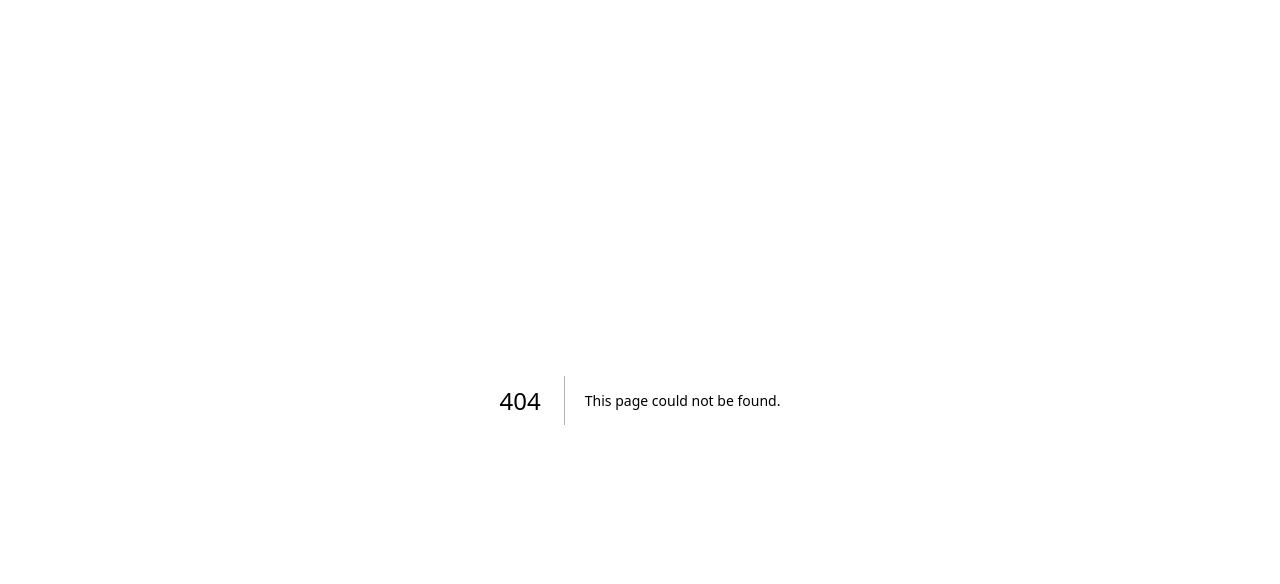
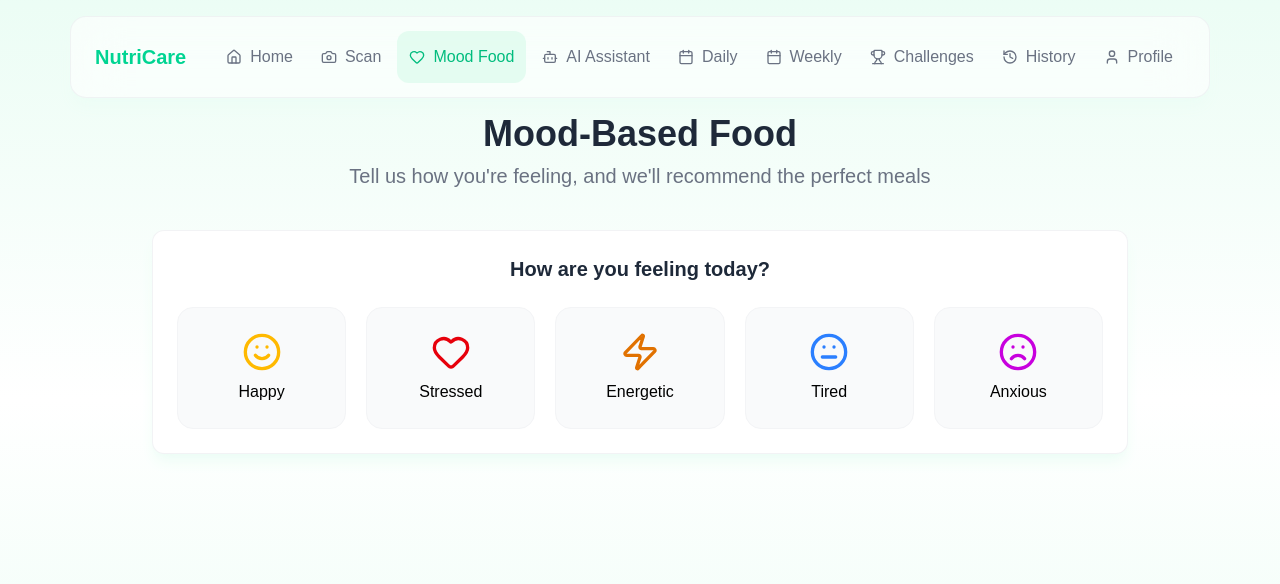
Before and after one commit to yowxy/FE-NutriCare, a Next.js app: page /mood in a window 1280 px wide. Before the commit this address had no page. Shown: the top 584 px of the page. Built offline with nearby package versions, Linux system fonts and the light colour scheme.

Commit message:
feat: create food mood page

```diff
--- /dev/null
+++ b/app/mood/page.tsx
@@ -0,0 +1,133 @@
+"use client";
+import Navbar from "@/components/Navbar";
+import { Frown, Heart, Meh, Smile, Zap } from "lucide-react";
+import { useState } from "react";
+
+const mood = [
+  {
+    icon: <Smile className="w-10 h-10 text-amber-400" />,
+    title: "Happy",
+    bg_color: "bg-amber-50",
+  },
+  {
+    icon: <Heart className="w-10 h-10 text-red-600" />,
+    title: "Stressed",
+    bg_color: "bg-red-100",
+  },
+  {
+    icon: <Zap className="w-10 h-10 text-amber-600" />,
+    title: "Energetic",
+    bg_color: "bg-amber-100",
+  },
+  {
+    icon: <Meh className="w-10 h-10 text-blue-500" />,
+    title: "Tired",
+    bg_color: "bg-blue-50",
+  },
+  {
+    icon: <Frown className="w-10 h-10 text-fuchsia-600" />,
+    title: "Anxious",
+    bg_color: "bg-fuchsia-100",
+  },
+];
+
+const menu = [
+  {
+    food: "Salmon with Quinoa",
+    desc: "Rich in Omega-3 to reduce stress and anxiety",
+    cal: 420,
+  },
+  {
+    food: "Dark Chocolate & Berries",
+    desc: "Antioxidants and mood-boosting compounds",
+    cal: 180,
+  },
+  {
+    food: "Green Tea & Almonds",
+    desc: "L-theanine promotes calmness and focus",
+    cal: 160,
+  },
+];
+
+export default function MoodFood() {
+  const [selected, setSelected] = useState<string | null>(null);
+
+  return (
+    <div className="min-h-screen w-full bg-gradient-to-b from-emerald-50 via-white to-emerald-50 text-gray-800">
+      <Navbar />
+      <section className="max-w-5xl mx-auto px-6 mt-8 text-center">
+        <h1 className="text-4xl font-bold mb-2">Mood-Based Food</h1>
+
+        <p className="text-xl text-gray-500 max-w-3xl mx-auto mb-10">
+          Tell us how you&apos;re feeling, and we&apos;ll recommend the perfect
+          meals
+        </p>
+
+        <div className="bg-white p-6 border border-gray-200/50 shadow-lg shadow-emerald-50 backdrop-blur-lg rounded-xl">
+          <h1 className="font-bold text-xl mb-6">How are you feeling today?</h1>
+          <div className="grid md:grid-cols-5 gap-5 text-center">
+            {mood.map((item, index) => {
+              const isActive = selected === item.title;
+
+              return (
+                <button
+                  key={index}
+                  onClick={() => setSelected(item.title)}
+                  className={`p-6 rounded-2xl border transition flex flex-col items-center justify-center
+                    ${
+                      isActive
+                        ? `${item.bg_color} border-2 border-emerald-400 scale-110`
+                        : "bg-gray-50 border-gray-100 hover:bg-gray-100"
+                    }
+                  `}
+                >
+                  <div className="flex justify-center text-4xl">
+                    {item.icon}
+                  </div>
+                  <h2 className="mt-2 font-medium text-black">{item.title}</h2>
+                </button>
+              );
+            })}
+          </div>
+        </div>
+      </section>
+
+      {selected && (
+        <section className="max-w-5xl mx-auto px-6 mt-8 pb-10 text-center">
+          <h1 className="font-bold text-2xl mb-2">
+            Perfect Foods for When You&apos;re {selected}
+          </h1>
+          <p className="text-[17px] text-gray-500 mb-6">
+            These meals are scientifically selected to support your mood
+          </p>
+          <div className="grid md:grid-cols-3 gap-8 text-start">
+            {menu.map((item, index) => (
+              <div
+                key={index}
+                className="p-6 rounded-2xl bg-white border border-gray-100 shadow-sm shadow-emerald-50 hover:scale-105 transition backdrop-blur-sm"
+              >
+                <h2 className="text-xl font-semibold mb-2 text-black">
+                  {item.food}
+                </h2>
+                <p className="text-gray-500">{item.desc}</p>
+                <div className="flex justify-between mt-4 items-center">
+                  <p className="text-emerald-400">{item.cal} cal</p>
+                  <span className="px-3 py-1.5 bg-green-50 text-emerald-400 rounded-full">
+                    Add to plan
+                  </span>
+                </div>
+              </div>
+            ))}
+          </div>
+          <div className="p-5 mt-8 rounded-2xl bg-white/80 border border-gray-100 shadow-sm shadow-emerald-50 transition backdrop-blur-sm">
+            <h1 className="font-bold text-xl mb-2">💡 Quick Tip</h1>
+            <p className="text-gray-500">
+              Staying hydrated and eating regular meals can significantly
+              improve your mood and energy levels throughout the day.
+            </p>
+          </div>
+        </section>
+      )}
+    </div>
+  );
+}
--- a/app/page.tsx
+++ b/app/page.tsx
@@ -74,7 +74,7 @@ export default function Home() {
         </div>
       </section>
 
-      <section className="max-w-6xl mx-auto px-6 pb-24 text-center">
+      <section className="max-w-6xl mx-auto px-6 pb-10 text-center">
         <h1 className="text-4xl font-bold mb-4">
           Everything You Need for Healthy Living
         </h1>
--- a/components/Navbar.tsx
+++ b/components/Navbar.tsx
@@ -16,10 +16,10 @@ export default function Navbar() {
   const path = usePathname();
 
   const linkClass = (href: string) =>
-    `flex px-3 py-3.5 items-center gap-2 rounded-lg transition ${
+    `flex px-3 py-3.5 items-center gap-2 rounded-xl transition ${
       path === href
-        ? "text-emerald-500 bg-emerald-100/50 hover:bg-emerald-100/30"
-        : "text-gray-500 hover:text-emerald-400 hover:bg-emerald-100/30"
+        ? "text-emerald-500 bg-emerald-100/50 hover:bg-emerald-100/20"
+        : "text-gray-500 hover:text-emerald-400 hover:bg-emerald-100/20"
     }`;
 
   return (
```
